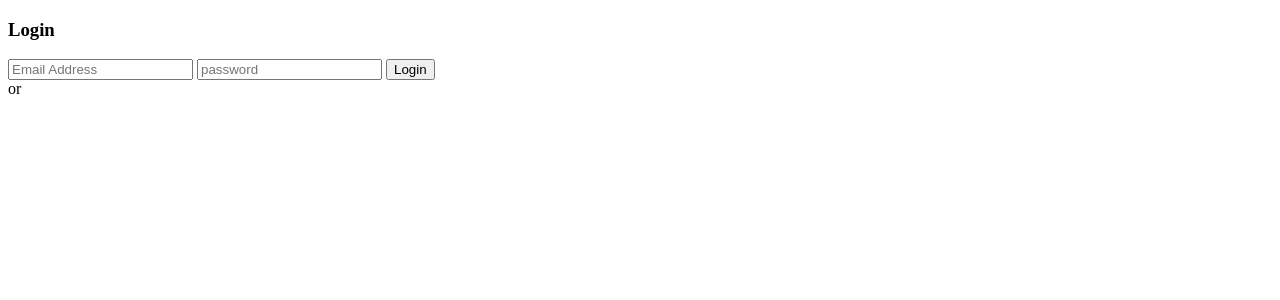
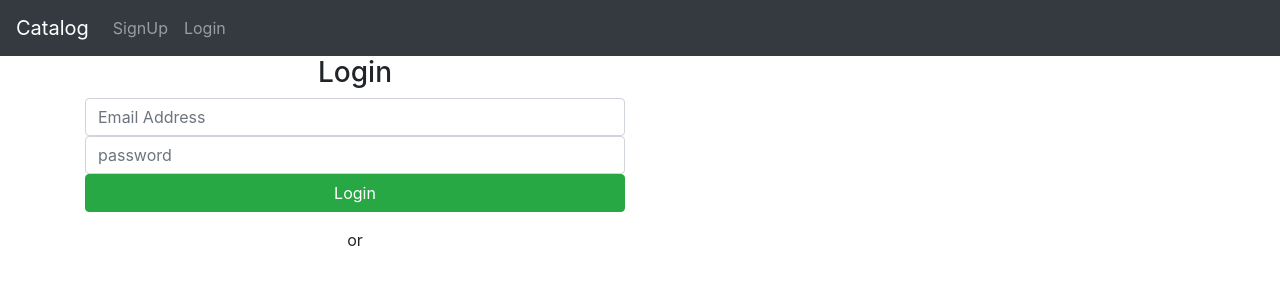
Before and after one commit to hussamEL-Hwary/Flask-items-catalog, a Flask app: page /login in a window 1280 px wide. Shown: the top 300 px of the page. Run offline with Flask 2, Linux system fonts and the light colour scheme; parts of the project's set-up code (start-up, migrations or seed data) failed here and were passed over; some libraries are stand-ins or nearby versions.

Commit message:
Feat: master page to include in other pages

```diff
--- a/templates/layout.html
+++ b/templates/layout.html
@@ -4,16 +4,62 @@
     <meta charset="UTF-8">
     <meta name="viewport" content="width=device-width, initial-scale=1.0">
     <meta http-equiv="X-UA-Compatible" content="ie=edge">
+
+     <link rel="stylesheet" href="https://maxcdn.bootstrapcdn.com/bootstrap/4.0.0/css/bootstrap.min.css" integrity="sha384-Gn5384xqQ1aoWXA+058RXPxPg6fy4IWvTNh0E263XmFcJlSAwiGgFAW/dAiS6JXm" crossorigin="anonymous">
     <link href="https://fonts.googleapis.com/css?family=Cairo" rel="stylesheet">
     <link rel="stylesheet" href="https://cdnjs.cloudflare.com/ajax/libs/font-awesome/4.7.0/css/font-awesome.min.css">
+      <script src="//ajax.googleapis.com/ajax/libs/jquery/1.8.2/jquery.min.js">
+      </script>
+    <script src="//apis.google.com/js/platform.js?onload=start"> </script>
     <link rel="stylesheet" href="{{ url_for('static', filename='css/style.css') }}">
     <title> {% block title %} {% endblock %} </title>
 
 </head>
 <body>
+
+ <nav class="navbar sticky-top navbar-expand-lg navbar-dark bg-dark">
+        <a class="navbar-brand" href="{{ url_for('home') }}">Catalog</a>
+        <button class="navbar-toggler" type="button" data-toggle="collapse" data-target="#navbarSupportedContent" aria-controls="navbarSupportedContent" aria-expanded="false" aria-label="Toggle navigation">
+        <span class="navbar-toggler-icon"></span>
+     </button>
+     {% if current_user.is_authenticated %}
+         <div class="collapse navbar-collapse" id="navbarSupportedContent">
+        <ul class=" navbar-nav navbar-right">
+			    <li class="nav-item">
+                    <h4>Hi {{ current_user.username }}!</h4>
+                </li>
+                <li class="nav-item">
+                    <a class='nav-link login-lin' href="{{ url_for('logout') }}">Logout</a>
+                </li>
+        </ul>
+        </div>
+     {% else %}
+       <div class="collapse navbar-collapse" id="navbarSupportedContent">
+        <ul class=" navbar-nav navbar-right">
+			    <li class="nav-item">
+                    <a class='nav-link' href="{{ url_for('signup') }}">SignUp</a>
+                </li>
+                <li class="nav-item">
+                    <a class='nav-link login-lin' href="{{ url_for('login') }}">Login</a>
+                </li>
+        </ul>
+     </div>
+     {% endif %}
+
+
+    </nav>
+
     <main class="container">
         {% block container %}
         {% endblock %}
     </main>
+
+
+
+
+    <script src="https://cdnjs.cloudflare.com/ajax/libs/popper.js/1.12.9/umd/popper.min.js" integrity="sha384-ApNbgh9B+Y1QKtv3Rn7W3mgPxhU9K/ScQsAP7hUibX39j7fakFPskvXusvfa0b4Q" crossorigin="anonymous"></script>
+    <script src="https://maxcdn.bootstrapcdn.com/bootstrap/4.0.0/js/bootstrap.min.js" integrity="sha384-JZR6Spejh4U02d8jOt6vLEHfe/JQGiRRSQQxSfFWpi1MquVdAyjUar5+76PVCmYl" crossorigin="anonymous"></script>
+
+
 </body>
 </html>
```
